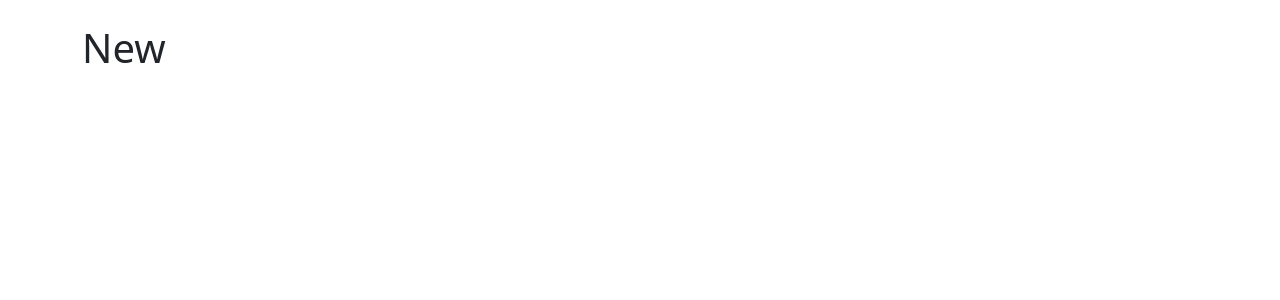
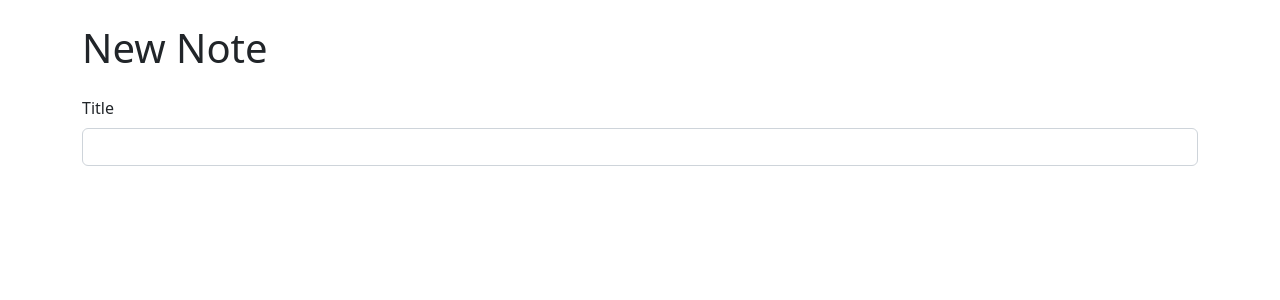
Before and after one commit to Rahmanism/Notes, a React (Create React App) app: page /new in a window 1280 px wide. Shown: the top 300 px of the page. Built offline with nearby package versions, Linux system fonts and the light colour scheme.

Commit message:
WIP: Adding note form

```diff
--- a/src/App.js
+++ b/src/App.js
@@ -1,13 +1,14 @@
 import 'bootstrap/dist/css/bootstrap.min.css'
 import { Container } from 'react-bootstrap'
 import { Navigate, Route, Routes } from 'react-router-dom'
+import { NewNote } from './NewNote'
 
 function App() {
   return (
     <Container className="my-4">
       <Routes>
-        <Route path="/" element={<h1>Hi</h1>} />
-        <Route path="/new" element={<h1>New</h1>} />
+        <Route path="/" element={<h1>Home</h1>} />
+        <Route path="/new" element={<NewNote />} />
         <Route path="/:id">
           <Route index element={<h1>Show</h1>} />
           <Route path="edit" element={<h1>Edit</h1>} />
--- /dev/null
+++ b/src/NewNote.js
@@ -0,0 +1,10 @@
+import { NoteForm } from "./NoteForm"
+
+export function NewNote() {
+  return (
+    <>
+      <h1 className="mb-4">New Note</h1>
+      <NoteForm />
+    </>
+  )
+}
--- /dev/null
+++ b/src/NoteForm.js
@@ -0,0 +1,18 @@
+import { Col, Form, Row, Stack } from "react-bootstrap";
+
+export function NoteForm() {
+  return (
+    <Form>
+      <Stack gap={4}>
+        <Row>
+          <Col>
+            <Form.Group controlId="title">
+              <Form.Label>Title</Form.Label>
+              <Form.Control required />
+            </Form.Group>
+          </Col>
+        </Row>
+      </Stack>
+    </Form>
+  )
+}
```
